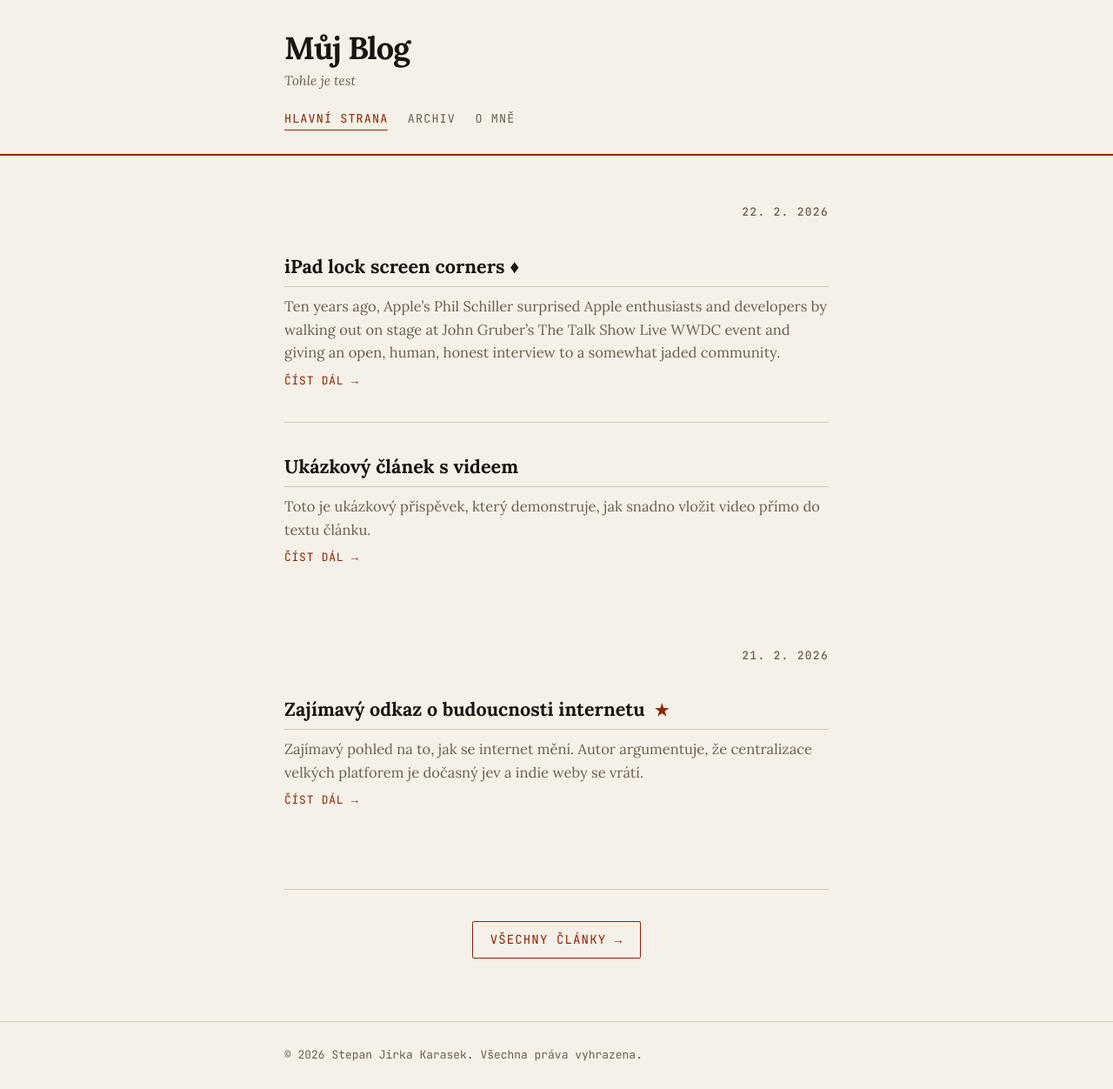
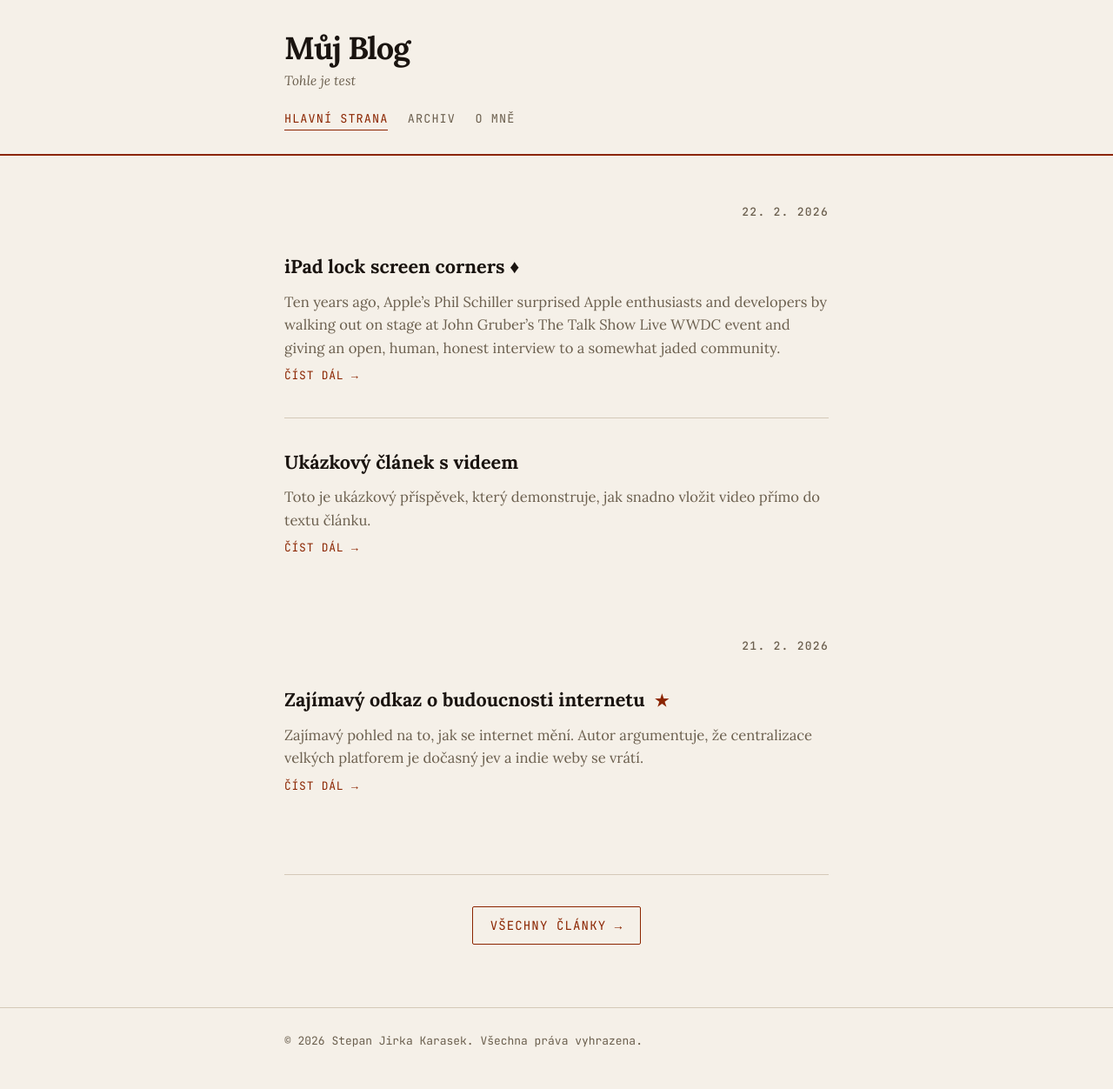
Before and after one commit to StepanJirkaKarasek/StepanJirkaKarasek.github.io, a Jekyll site: the page built from index.html, in a window 1280 px wide. Shown: the whole page at 87% size. Built offline with Jekyll 4.4.1, drawn with Linux system fonts in a browser that asks for light colours.

Commit message:
Update main.css

```diff
--- a/assets/css/main.css
+++ b/assets/css/main.css
@@ -1,4 +1,3 @@
-
 /* ========================================
    HLAVNÍ STYLY — Editorial Blog
    Inspirováno Daring Fireball, vlastní styl
@@ -138,9 +137,7 @@ body {
   font-size: 1.2rem;
   font-weight: 700;
   line-height: 1.3;
-  margin-bottom: 0.5rem;
-  padding-bottom: 0.5rem;
-  border-bottom: 1px solid var(--border);
+  margin-bottom: 0.75rem;
 }
 
 .post-item-title a {
```
